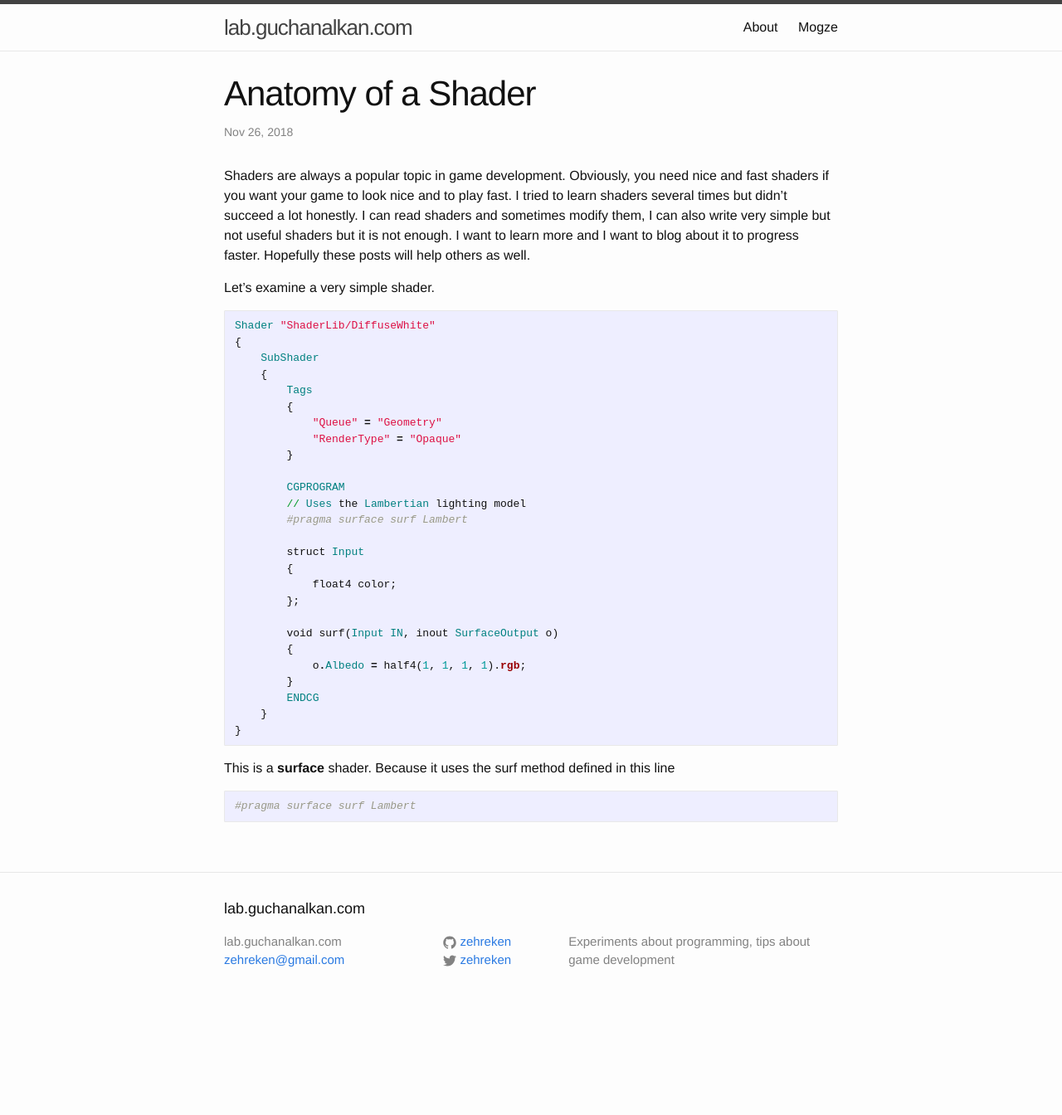
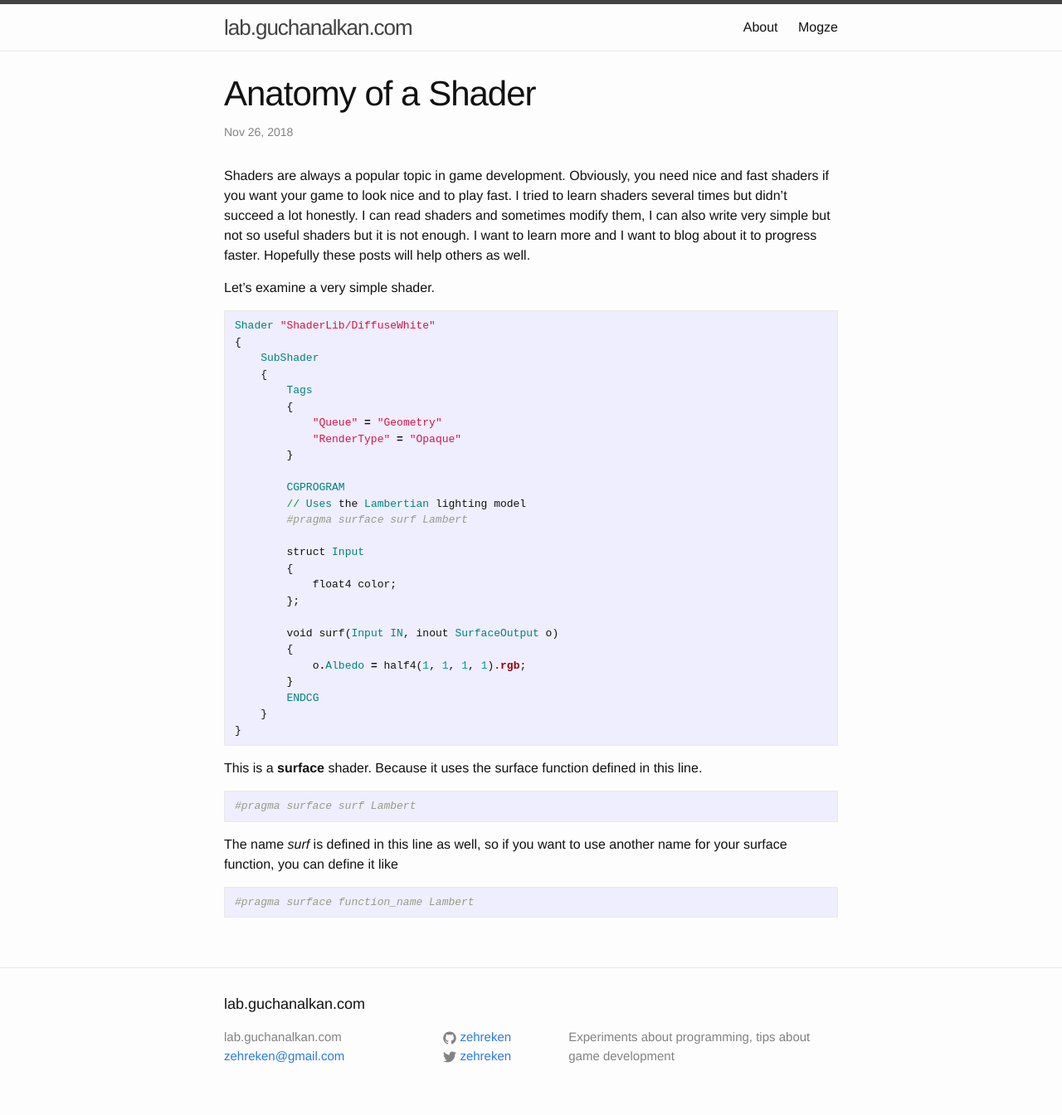
Before and after one commit to zehreken/zehreken.github.io, a Jekyll site: the page built from _posts/2018-11-26-anatomy-of-a-shader.markdown, in a window 1280 px wide. Shown: the whole page at 83% size. Built offline with Jekyll 4.4.1, drawn with Linux system fonts in a browser that asks for light colours; before the commit the page ends 1229 px from its top, so only the background shows below that.

Commit message:
Update post

```diff
--- a/_posts/2018-11-26-anatomy-of-a-shader.markdown
+++ b/_posts/2018-11-26-anatomy-of-a-shader.markdown
@@ -2,7 +2,7 @@
 layout: post
 title: Anatomy of a Shader
 ---
-Shaders are always a popular topic in game development. Obviously, you need nice and fast shaders if you want your game to look nice and to play fast. I tried to learn shaders several times but didn't succeed a lot honestly. I can read shaders and sometimes modify them, I can also write very simple but not useful shaders but it is not enough. I want to learn more and I want to blog about it to progress faster. Hopefully these posts will help others as well.
+Shaders are always a popular topic in game development. Obviously, you need nice and fast shaders if you want your game to look nice and to play fast. I tried to learn shaders several times but didn't succeed a lot honestly. I can read shaders and sometimes modify them, I can also write very simple but not so useful shaders but it is not enough. I want to learn more and I want to blog about it to progress faster. Hopefully these posts will help others as well.
 
 Let's examine a very simple shader.
 
@@ -35,7 +35,11 @@ Shader "ShaderLib/DiffuseWhite"
 }
 {% endhighlight %}
 
-This is a **surface** shader. Because it uses the surf method defined in this line
+This is a **surface** shader. Because it uses the surface function defined in this line.
 {% highlight ruby %}
 #pragma surface surf Lambert
 {% endhighlight %}
+The name _surf_ is defined in this line as well, so if you want to use another name for your surface function, you can define it like
+{% highlight ruby %}
+#pragma surface function_name Lambert
+{% endhighlight %}
```
